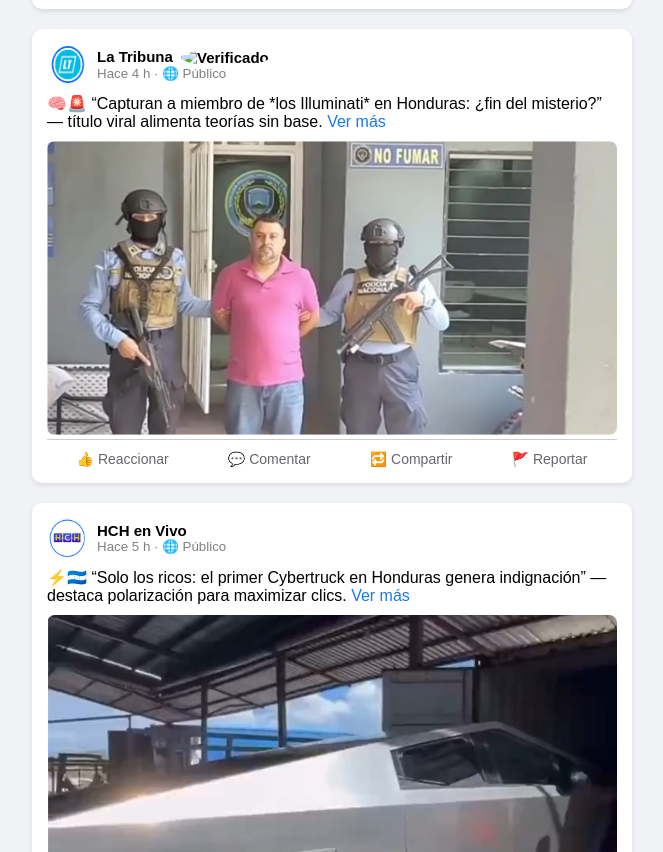
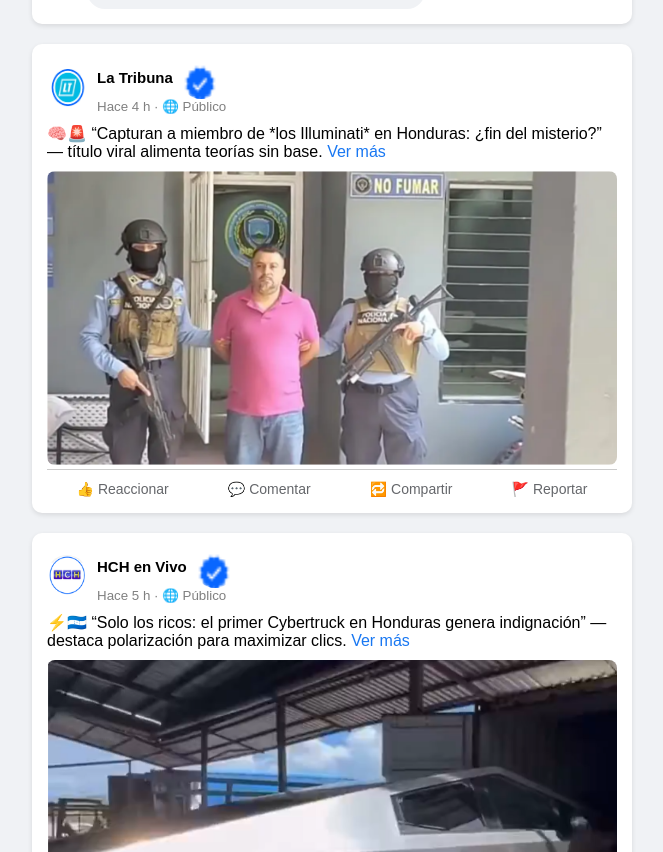
Before and after one commit to xfvd-pa/el_observador, a plain HTML site: page index.html in a window 1280 px wide. Shown: the part 1948-2800 px from the top of the page, without its empty margins (308-971 px from the left). Drawn offline with Linux system fonts and the light colour scheme.

Commit message:
index.html

```diff
--- a/index.html
+++ b/index.html
@@ -151,7 +151,7 @@
       <div class="post-header">
         <img src="assets/c2176463-6f15-4ee7-85c1-3605c51a6f05.png" alt="Tu Nota">
         <div class="info">
-          <strong>Tu Nota <img src="assets/264329d5-2eef-4f65-a93a-7158dab55e46.png" class="verified-badge" alt="Verificado" /></strong>
+          <strong>Tu Nota <img src="assets/verified_icon.png" class="verified-badge" alt="Verificado" /></strong>
           <small>Hace 1 h · 🌐 Público</small>
         </div>
       </div>
@@ -256,7 +256,7 @@
   <div class="post-header">
     <img src="assets/125a94cf-9584-496a-b9bd-281b24491702.png" alt="La Tribuna">
     <div class="info">
-      <strong>La Tribuna <img src="assets/264329d5-2eef-4f65-a93a-7158dab55e46.png" class="verified-badge" alt="Verificado" /></strong>
+      <strong>La Tribuna <img src="assets/verified_icon.png" class="verified-badge" alt="Verificado" /></strong>
       <small>Hace 4 h · 🌐 Público</small>
     </div>
   </div>
@@ -282,7 +282,7 @@
   <div class="post-header">
     <img src="assets/2a7715fc-9bbc-4bac-9f91-17644cd8d6e6.png" alt="HCH en Vivo">
     <div class="info">
-      <strong>HCH en Vivo</strong>
+      <strong>HCH en Vivo <img src="assets/verified_icon.png" class="verified-badge" alt="Verificado" /></strong>
       <small>Hace 5 h · 🌐 Público</small>
     </div>
   </div>
@@ -388,7 +388,7 @@
   <div class="post-header">
     <img src="assets/125a94cf-9584-496a-b9bd-281b24491702.png" alt="La Tribuna">
     <div class="info">
-      <strong>La Tribuna <img src="assets/264329d5-2eef-4f65-a93a-7158dab55e46.png" class="verified-badge" alt="Verificado" /></strong>
+      <strong>La Tribuna <img src="assets/verified_icon.png" class="verified-badge" alt="Verificado" /></strong>
       <small>Hace 8 h · 🌐 Público</small>
     </div>
   </div>
```
